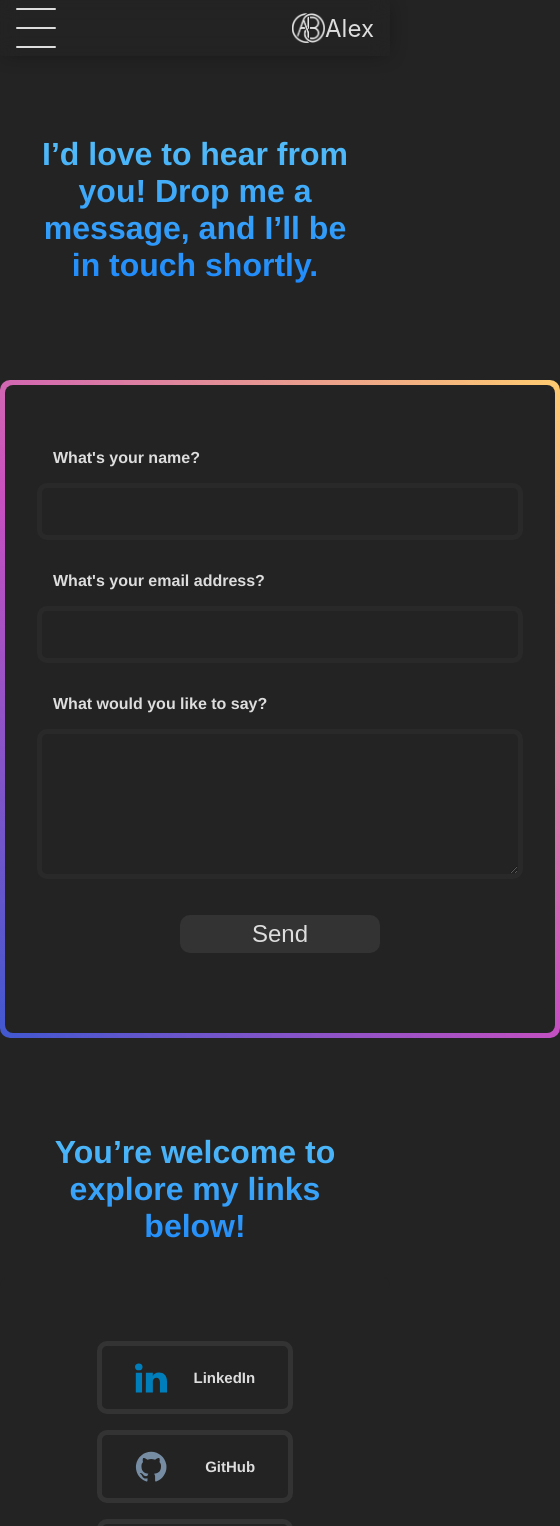
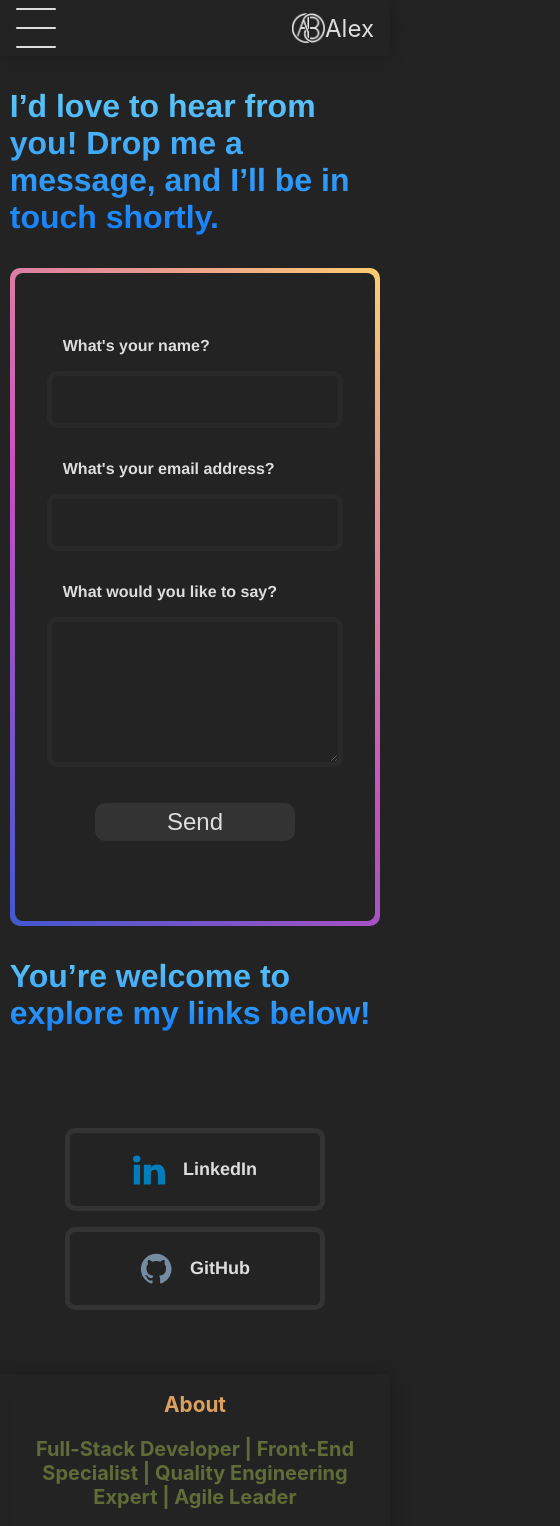
Before and after one commit to Alexbruce1/portfolio2024, a React (Create React App) app: page /contact in a window 390 px wide. Shown: the top 1526 px of the page, 560 px wide, since content can reach past the window. Built offline with nearby package versions, Linux system fonts and the light colour scheme.

Commit message:
responsive Contact page updates

```diff
--- a/src/Components/Contact.css
+++ b/src/Components/Contact.css
@@ -95,10 +95,9 @@
 }
 
 .contact-link {
-  /* background-color: green; */
   display: flex;
   justify-content: space-around;
-  width: 200px;
+  width: 280px;
   border: 5px solid var(--background-accent-color);
   border-radius: 10px;
   margin: 1em auto;
@@ -118,8 +117,23 @@
 }
 
 @media (max-width: 700px) {
+  .contact-container {
+    margin: 0;
+  }
+
   .contact-header {
-    padding: 1em;
+    text-align: left;
+    padding: 0;
+    margin: 1em auto;
+    width: 95%;
+    box-sizing: border-box;
+  }
+
+  .contact-form-border {
+    min-width: unset;
+    width: 95%;
+    box-sizing: border-box;
+    margin: 0 auto;
   }
 
   .contact-link-container {
@@ -127,8 +141,13 @@
   }
 
   .contact-link {
-    justify-content: space-between;
-    width: 60%;
+    justify-content: center;
+    width: 80%;
     padding: .5em 10%;
   }
+
+  .contact-text {
+    margin-left: 1em;
+    font-size: large;
+  }
 }
--- a/src/Components/Contact.js
+++ b/src/Components/Contact.js
@@ -111,10 +111,10 @@ function Contact() {
               <img alt='Github icon' src={GH} className='li-icon contact-icon' />
               <p className='contact-text'>GitHub</p>
             </a>
-            <a className='contact-link contact-link-phone' href="tel:3035643255">
+            {/* <a className='contact-link contact-link-phone' href="tel:3035643255">
               <img alt='phone icon' src={phone} className='li-icon contact-icon bw-icon' />
               <p className='contact-text'>+1(303) 564-3255</p>
-            </a>
+            </a> */}
 
 
 
```
